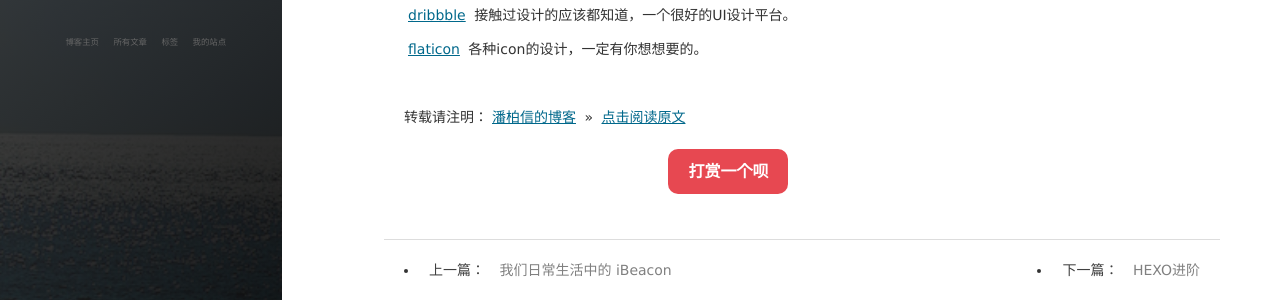
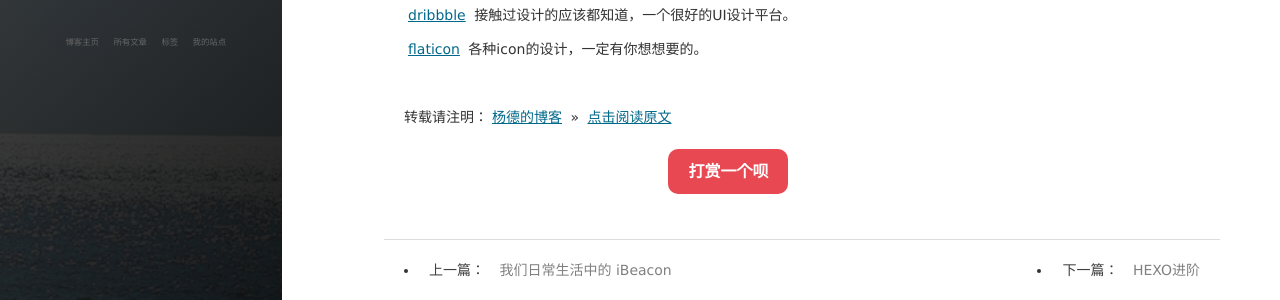
Before and after one commit to yonyong/yonyong.github.io, a Jekyll site: the page built from _posts/2016-06-02-Develop_Tool.md, in a window 1280 px wide and 1305 px high. Shown: the part 755-1055 px from the top of the window. Built offline with Jekyll 4.4.1, drawn with Linux system fonts in a browser that asks for light colours; nearby versions of some CDN libraries; comment, search, counter and statistics services are not loaded.

Commit message:
Update 2016-06-02-Develop_Tool.md

```diff
--- a/_posts/2016-06-02-Develop_Tool.md
+++ b/_posts/2016-06-02-Develop_Tool.md
@@ -42,4 +42,4 @@ tag: 工具
 
 <br>
 
-转载请注明：[潘柏信的博客](http://baixin) » [点击阅读原文](http://baixin.io/2016/06/Develop_Tool/)
+转载请注明：[杨德的博客](http://yonyong.github.io) » [点击阅读原文](http://yonyong.github.io/2016/06/Develop_Tool/)
```
